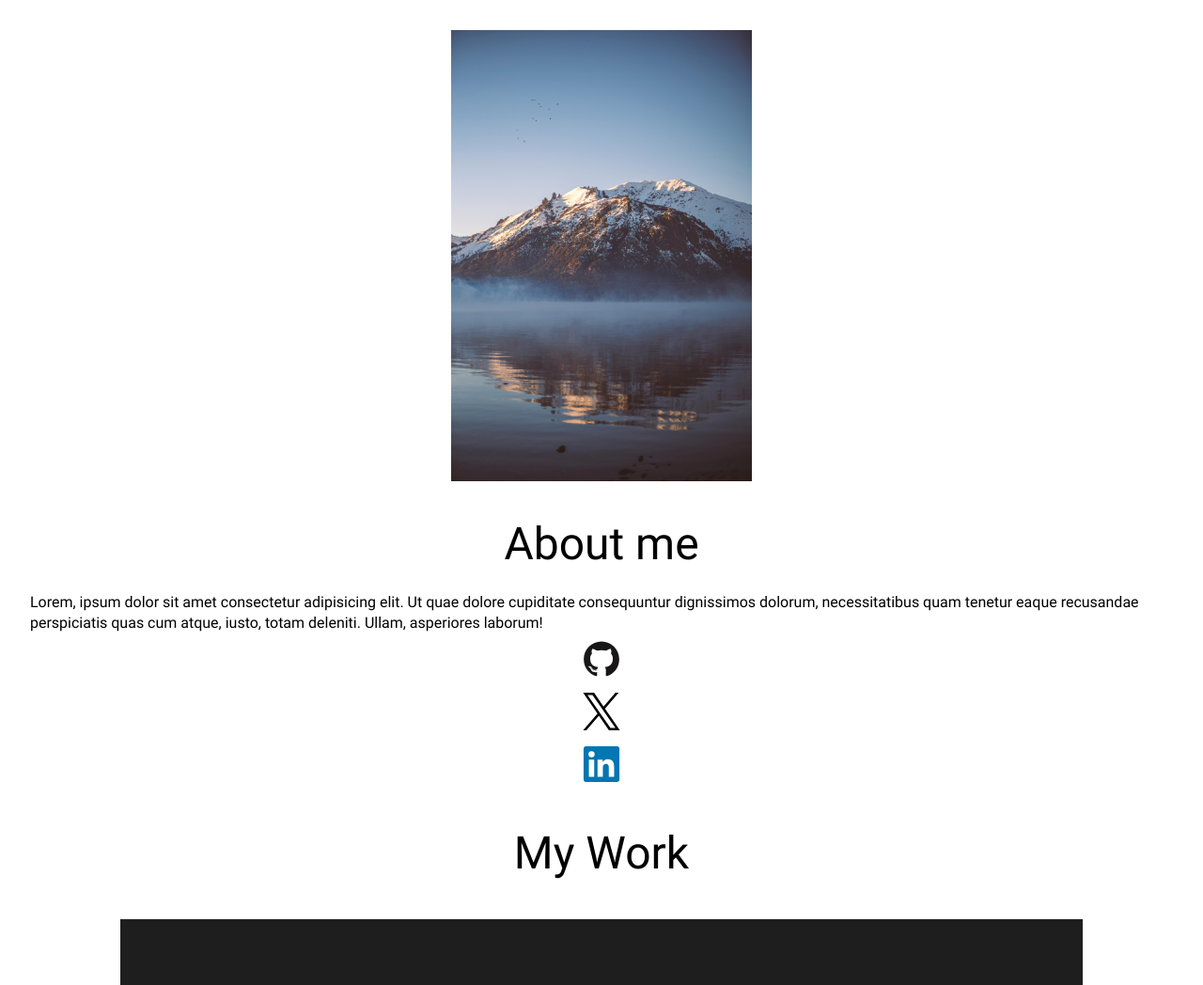
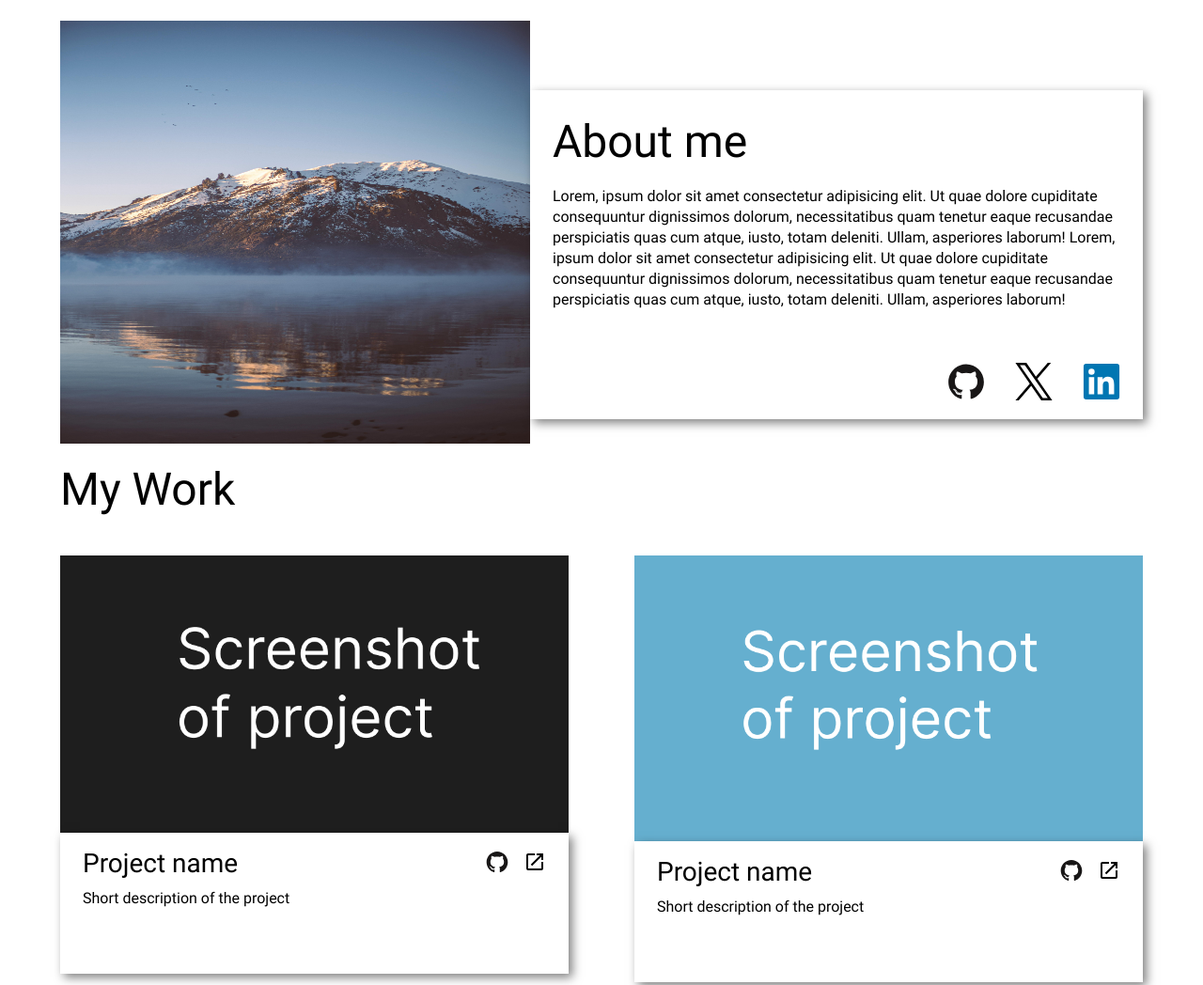
Before and after one commit to MisharyD/homepage, a website built with webpack: page src/index.html in a window 1280 px wide. Shown: the top 1048 px of the page at 94% size. Built offline with nearby package versions, Linux system fonts and the light colour scheme.

Commit message:
finish desktop header

```diff
--- a/src/index.html
+++ b/src/index.html
@@ -8,9 +8,14 @@
 <body>
     <header>
         <img class = "my-picture" src="./assets/images/pexels-julicamph-24536423.jpg">
+        <div class="about-container">
+            <div class="title-and-description-container">
                 <h1 class = "about-title">About me</h2>
-        <div class="about-info">
+                <div class="description">
+                    Lorem, ipsum dolor sit amet consectetur adipisicing elit. Ut quae dolore cupiditate consequuntur dignissimos dolorum,
+                    necessitatibus quam tenetur eaque recusandae perspiciatis quas cum atque, iusto, totam deleniti. Ullam, asperiores laborum!
                     Lorem, ipsum dolor sit amet consectetur adipisicing elit. Ut quae dolore cupiditate consequuntur dignissimos dolorum, necessitatibus quam tenetur eaque recusandae perspiciatis quas cum atque, iusto, totam deleniti. Ullam, asperiores laborum!
+                </div>
             </div>
             <div class="contacts-container">
                 <svg class= "icon" viewBox="0 0 128 128">
@@ -23,6 +28,8 @@
                     <path fill="#0076b2" d="M116 3H12a8.91 8.91 0 00-9 8.8v104.42a8.91 8.91 0 009 8.78h104a8.93 8.93 0 009-8.81V11.77A8.93 8.93 0 00116 3z"></path><path fill="#fff" d="M21.06 48.73h18.11V107H21.06zm9.06-29a10.5 10.5 0 11-10.5 10.49 10.5 10.5 0 0110.5-10.49M50.53 48.73h17.36v8h.24c2.42-4.58 8.32-9.41 17.13-9.41C103.6 47.28 107 59.35 107 75v32H88.89V78.65c0-6.75-.12-15.44-9.41-15.44s-10.87 7.36-10.87 15V107H50.53z"></path>
                 </svg>
             </div>
+        </div>
+
     </header>
 
     <main>
--- a/src/style/index.css
+++ b/src/style/index.css
@@ -15,13 +15,14 @@
 :root
 {
     --title-size:48px;
-    --main-margin: 10vw;
-    --card-width: calc(100% - (2 * var(--main-margin)))
+    --section-margin: 10vw;
+    --card-width: calc(100% - (2 * var(--section-margin)))
 }
 
 html,body
 {
     margin:0px;
+    padding-top: 32px;
 }
 
 header
@@ -38,21 +39,33 @@ header .my-picture
     width:320px;
 }
 
+.about-container
+{
+    display: flex;
+    flex-direction: column;
+    gap:2rem;
+}
+
+.title-and-description-container
+{
+    display: flex;
+    flex-direction: column;
+    gap:1rem;
+}
+
 .about-title
 {
+    text-align: center;
     margin-top: 24px;
     margin-bottom: 12px;
     font-size: var(--title-size);
     font-weight: lighter;
 }
 
-.about-info
+header .contacts-container
 {
-    margin: 0px;
-}
+    align-self: center;
 
-.contacts-container
-{
     display: flex;
     align-items: center;
     gap:3rem;
@@ -66,8 +79,8 @@ header .icon
 
 main
 {
-    margin:32px var(--main-margin);
-    margin-top: 24px;
+    margin:32px var(--section-margin);
+    margin-top: 32px;
 }
 
 .main-title
@@ -153,7 +166,7 @@ footer
     text-align: center;
 }
 
-.contacts-container
+footer .contacts-container
 {
     display: flex;
     flex-direction: column;
@@ -173,3 +186,75 @@ footer
 {
     width: 40px;
 }
+
+/* desktop */
+@media (min-width:1000px)
+{
+    :root
+    {
+        --section-margin:5vw;
+        --card-width: 350px;
+    }
+
+    .main-title
+    {
+        text-align: start
+    }
+
+    header
+    {
+        display: flex;
+        flex-direction: row;
+        align-items: center;
+        gap:0;
+        margin: 32px var(--section-margin);
+        height: 20vw;
+        min-height: 350px;
+    }
+
+    header .my-picture
+    {
+        width:35vw;
+        height: calc(100% + 100px);
+        min-width: 500px;
+        margin-bottom: 48px;
+    }
+
+    .about-container
+    {
+        display: flex;
+        flex-direction: column;
+        justify-content: space-around;
+        gap:1rem;
+        box-shadow: 4px 4px 10px rgba(0, 0, 0, 0.5);
+        min-height: 100%;
+        padding:0px 24px;
+    }
+
+    .about-title
+    {
+        align-self: flex-start;
+        margin:0px;
+        font-size: var(--title-size);
+        font-weight: lighter;
+    }
+
+    .description
+    {
+        margin: 0px;
+    }
+
+    header .contacts-container
+    {
+        align-self: flex-end;
+        display: flex;
+        align-items: center;
+        gap:2rem;
+    }
+
+    header .icon
+    {
+        width:32px;
+        fill:black;
+    }
+}
```
Lines whose indentation alone changed are shown as unchanged.
